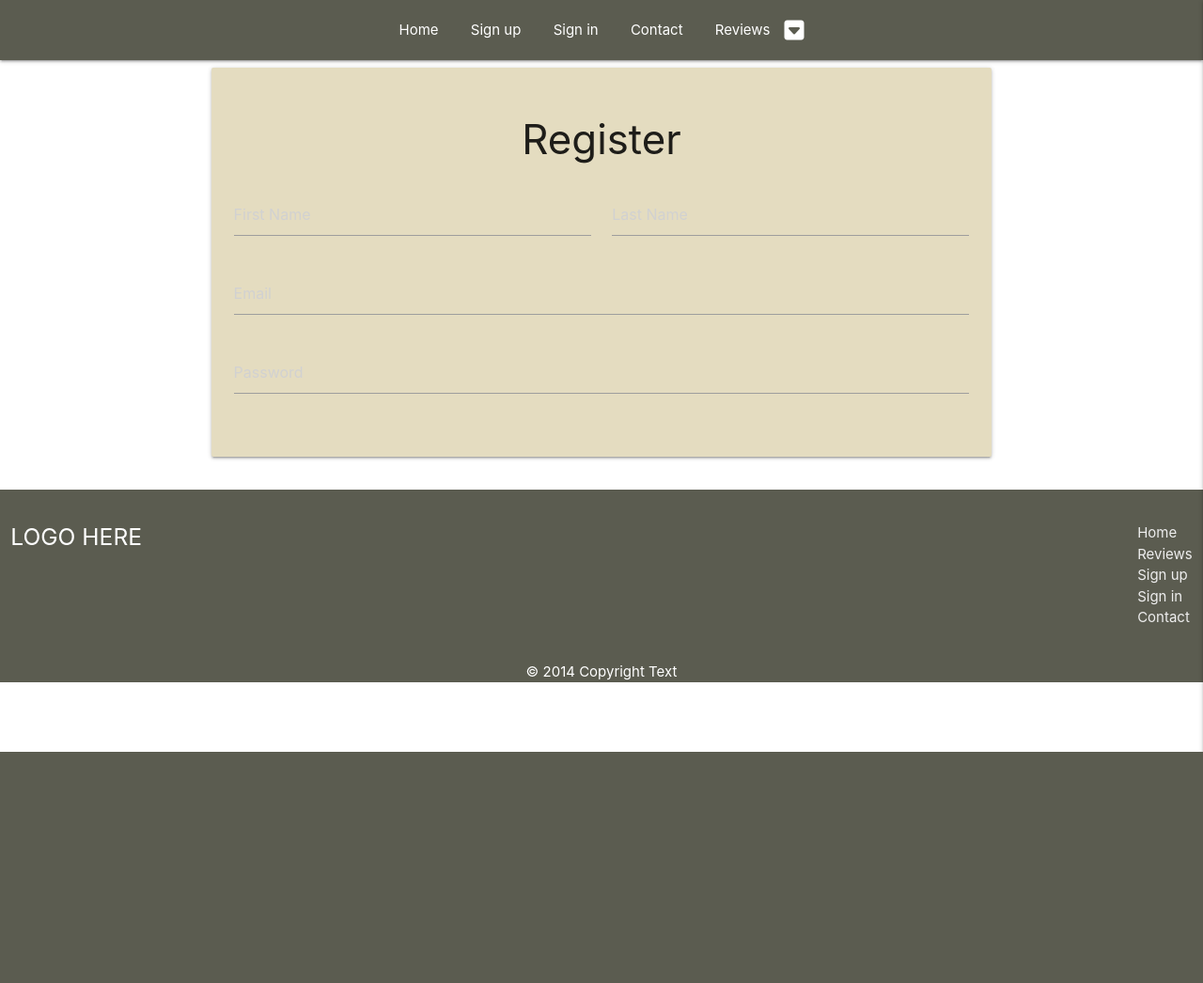
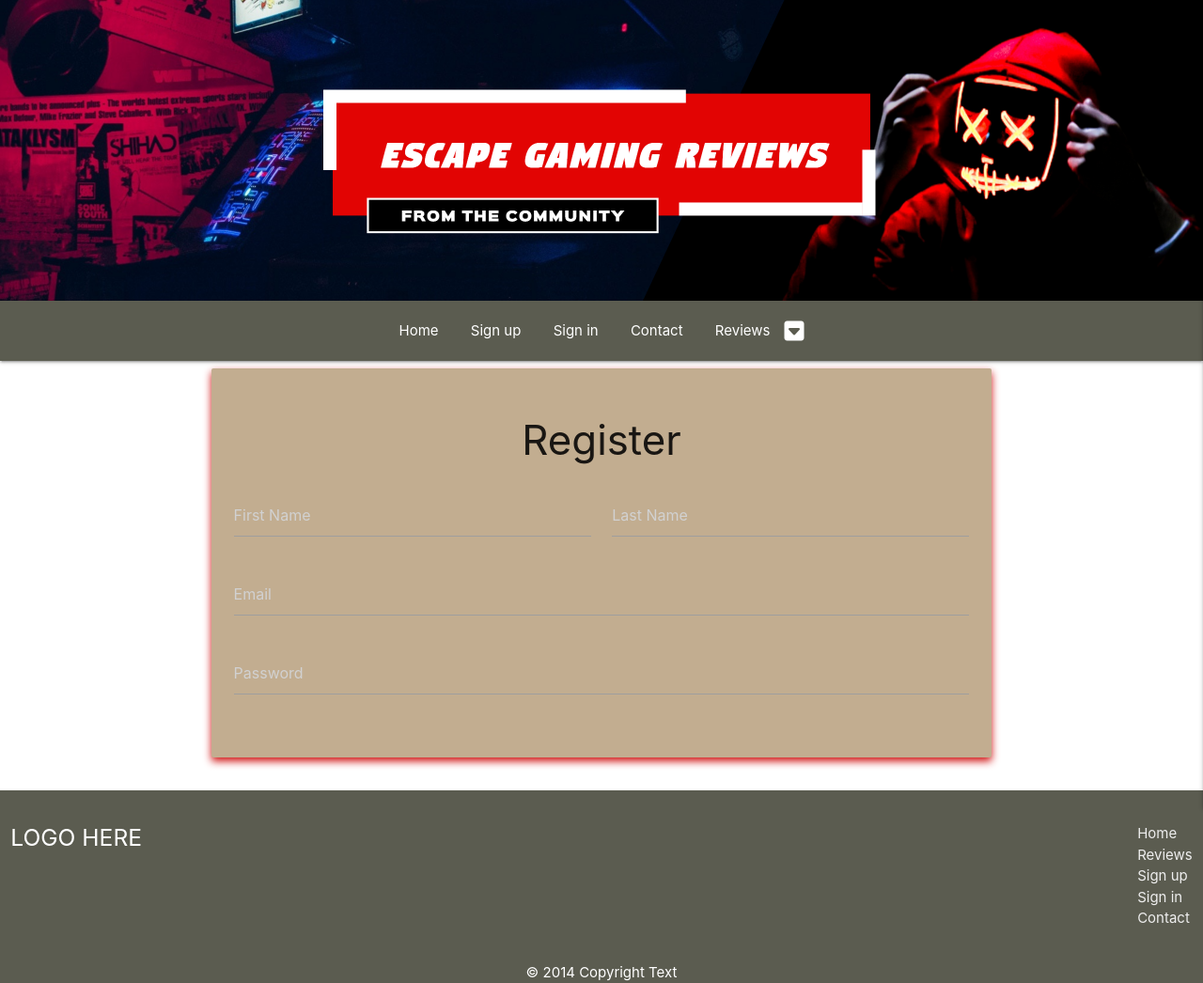
Before and after one commit to JJBR13/Justin-Brown-milestone-project-3, a Flask app: page /sign_up in a window 1280 px wide. Shown: the whole page at 94% size. Before the commit the page ends 800 px from the top, so only its background shows below. Run offline with Flask 2, Linux system fonts and the light colour scheme; some libraries are stand-ins or nearby versions.

Commit message:
Added banner to header & Css to card on sign_up.html

```diff
--- a/static/css/style.css
+++ b/static/css/style.css
@@ -1,10 +1,25 @@
+
+/* ---------------------------------- hero block */
+
+.hero-block {
+    height: 40vh;
+    background: url(../images/banner.png) no-repeat center;
+    -webkit-background-size: cover;
+    -moz-background-size: cover;
+    -o-background-size: cover;
+    background-size: cover;
+}
 
 nav, .page-footer {
     background-color: #5B5C50;
 }
 .card-panel {
-    background-color: #E4DCC0;
+    background-color: #C2AD90;
+    box-shadow : 0 4px 8px 0 rgba(208, 17, 16, 1)
+
 }
+
+/* --------------------------------------- nav bar ul cetnered */
 
 nav.nav-center ul {
     text-align: center;
--- a/templates/base.html
+++ b/templates/base.html
@@ -22,6 +22,9 @@
 <body>
 
   <header>
+    <div class="hero-block">
+
+    </div>
 
     <!-- Dropdown Structure -->
     <ul id="dropdown1" class="dropdown-content nav-wrapper">
```
Also changed, not shown: static/images/banner.png (added).
